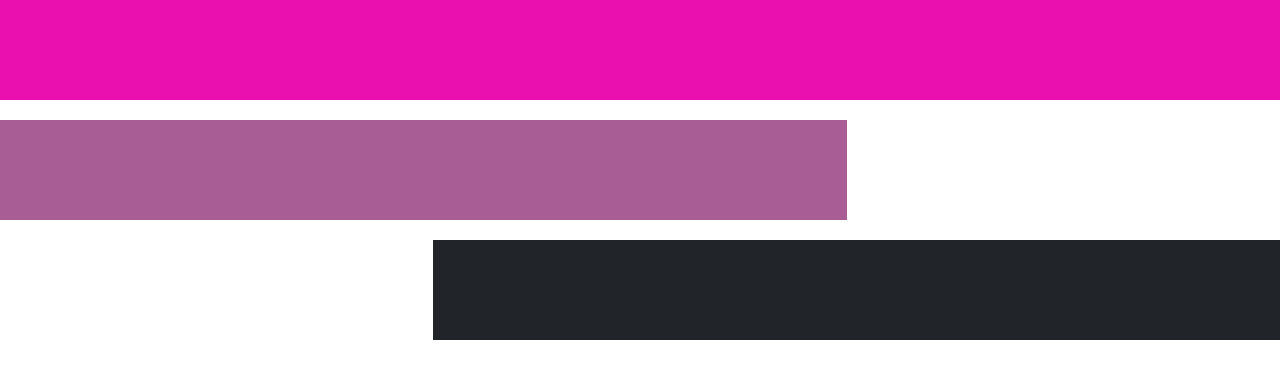
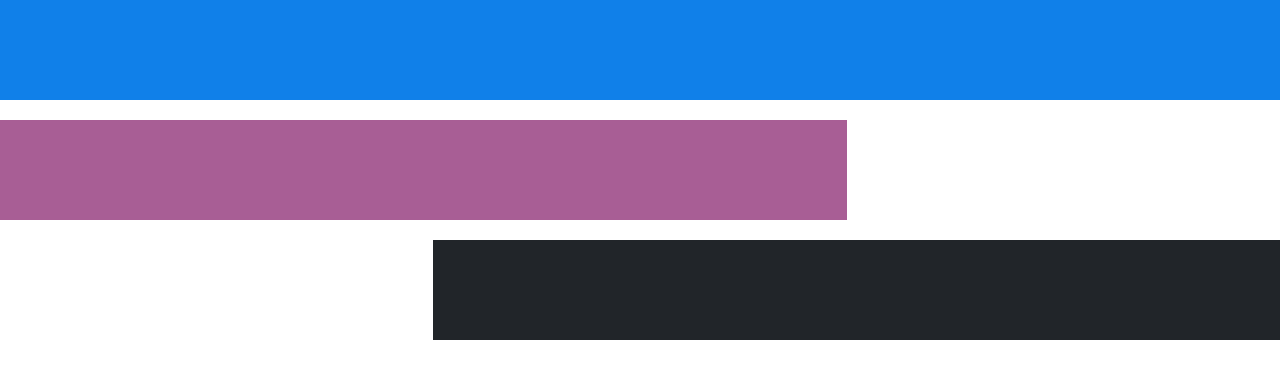
Before and after one commit to logotipza/See, a plain HTML site: page index.html in a window 1280 px wide. Drawn offline with Linux system fonts and the light colour scheme; a web font is replaced by a local one.

Commit message:
primary-blue

```diff
--- a/css/theme.css
+++ b/css/theme.css
@@ -7,7 +7,7 @@
     box-sizing: border-box;
 }
 :root {
-    --primary: rgb(233, 16, 175);
+    --primary: rgb(16, 128, 233);
     --secondary: rgb(82,30,19);
     --color3: rgb(236,151,180);
     --color4: rgb(168,94,149);
```
